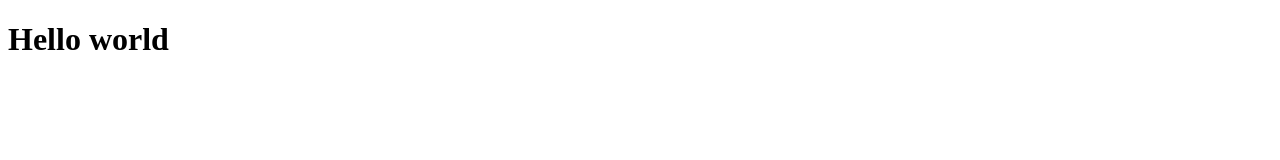
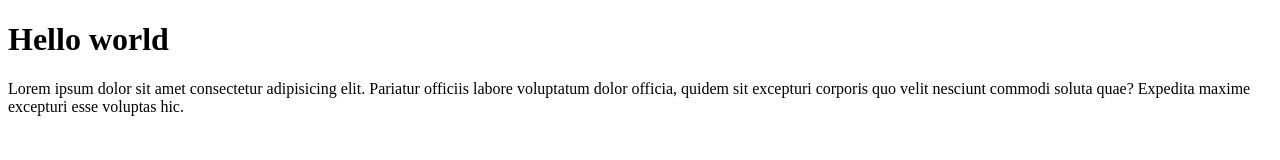
Before and after one commit to Priyankadubey190/reebok, a plain HTML site: page index.html in a window 1280 px wide. Drawn offline with Linux system fonts and the light colour scheme.

Commit message:
second commit

```diff
--- a/index.html
+++ b/index.html
@@ -8,5 +8,6 @@
 </head>
 <body>
     <h1>Hello world</h1>
+    <p>Lorem ipsum dolor sit amet consectetur adipisicing elit. Pariatur officiis labore voluptatum dolor officia, quidem sit excepturi corporis quo velit nesciunt commodi soluta quae? Expedita maxime excepturi esse voluptas hic.</p>
 </body>
 </html>
```
